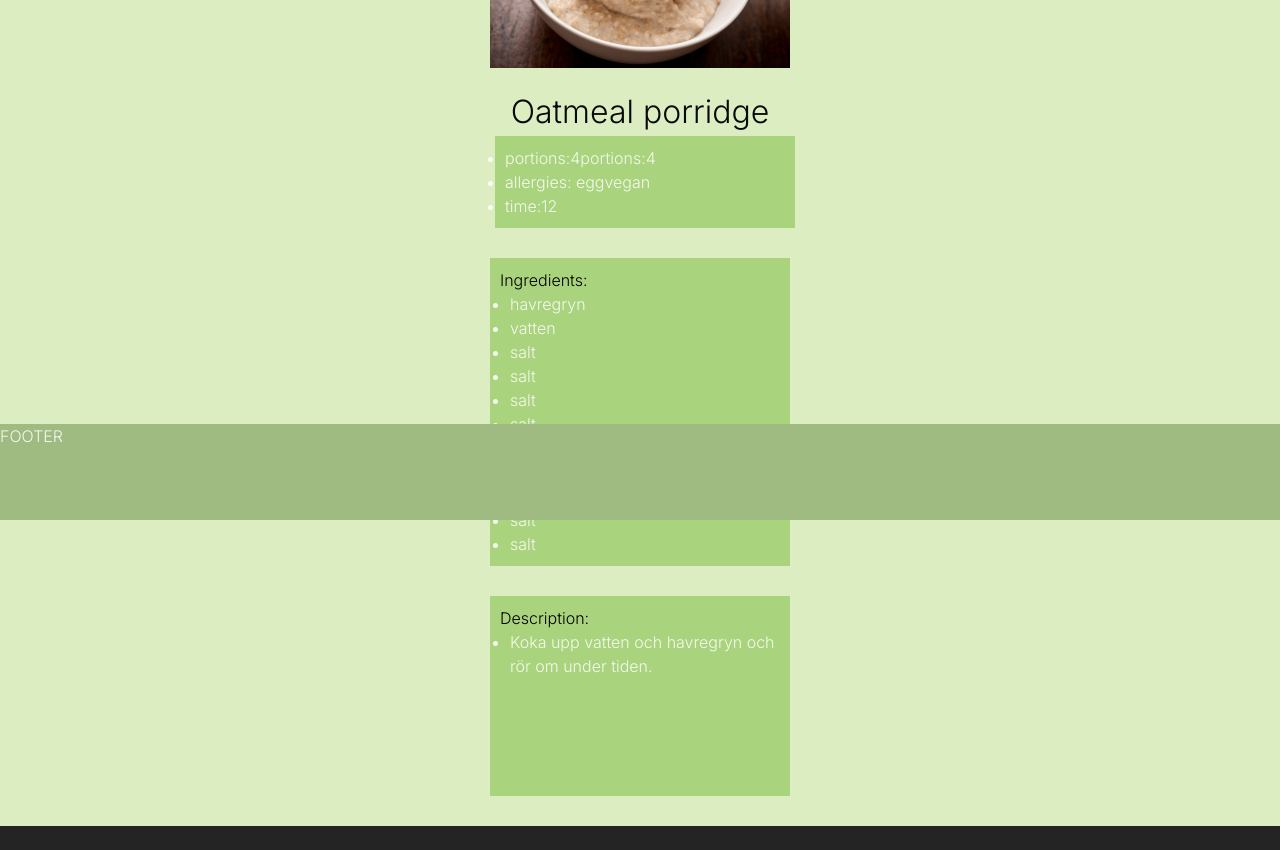
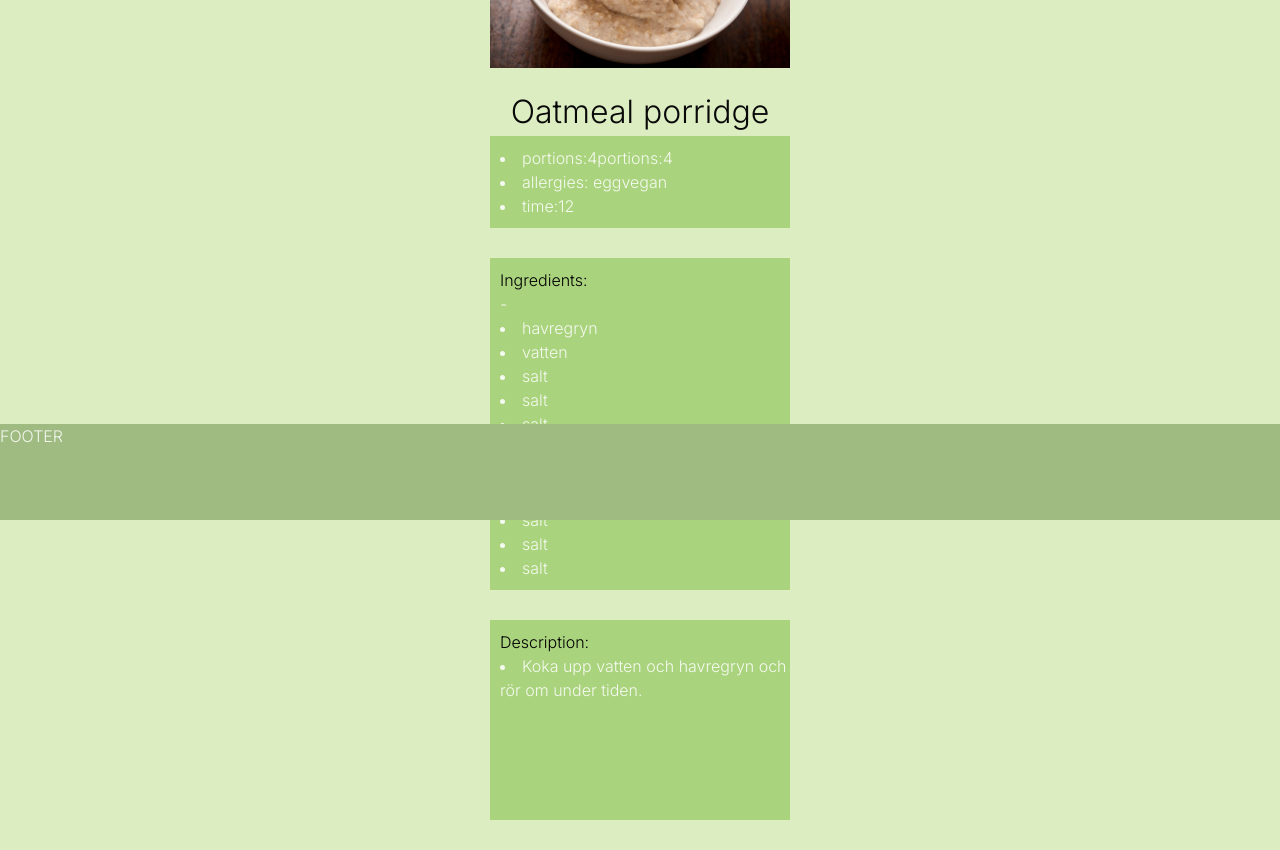
Before and after one commit to AdamGrubb/grupp10, a React (Vite) app in the folder MegaBite/: page /recipepage in a window 1280 px wide. Shown: the part 280-1130 px from the top of the page. Before the commit the page ends 1106 px from the top, so only its background shows below. Built offline with nearby package versions, Linux system fonts and the light colour scheme; a web font is replaced by a local one.

Commit message:
changes some jsx and css for bulleted list

```diff
--- a/MegaBite/src/components/recipePage/RecipePage.css
+++ b/MegaBite/src/components/recipePage/RecipePage.css
@@ -58,8 +58,8 @@
     font-size: 1em;
     font-weight: 500;
 }
-
+/*
 ul {
      list-style-type: disc;
      margin-left: 10px;
-    }
+    } */
--- a/MegaBite/src/components/recipePage/RecipePage.jsx
+++ b/MegaBite/src/components/recipePage/RecipePage.jsx
@@ -32,27 +32,26 @@ return (
         <img className="img" id="pictureOfDish" src={porridge} alt="Picture of dish" />
         <h1 className="recipeTitle">{recipe.title}</h1>
         <section id="ServingsAndAllergens" className="">
-          <ul style={{listStyle: 'disc'}} className="info bg-receptDescriptionColor">
+          <div className="info bg-receptDescriptionColor">
             <li>portions:{recipe.portions}portions:{recipe.portions}</li>
             <li>allergies: {recipe.allergies}</li>
             <li>time:{recipe.time}</li>
-            </ul>
+            </div>
         </section>
 
         <section className="ingredients bg-receptDescriptionColor">
           <h2 id="big">Ingredients:</h2>
-        <ul style={{listStyle: 'disc'}}>
+          {/* <div style={{listStyle: 'disc'}}> */}-
+        <div>
           {recipe.ingredients.map(item => ( <li key={item}>{item}</li> ))}
-           </ul>
+           </div>
         </section>
 
         <section className= "description bg-receptDescriptionColor">
           <h2 id="big">Description:</h2>
-          <ul>
-            <li>
-              <p>{recipe.description}</p>
-            </li>
-          </ul>
+          <div>
+            <li> {recipe.description}</li>
+          </div>
         </section>
         </div>
       </article>
```
